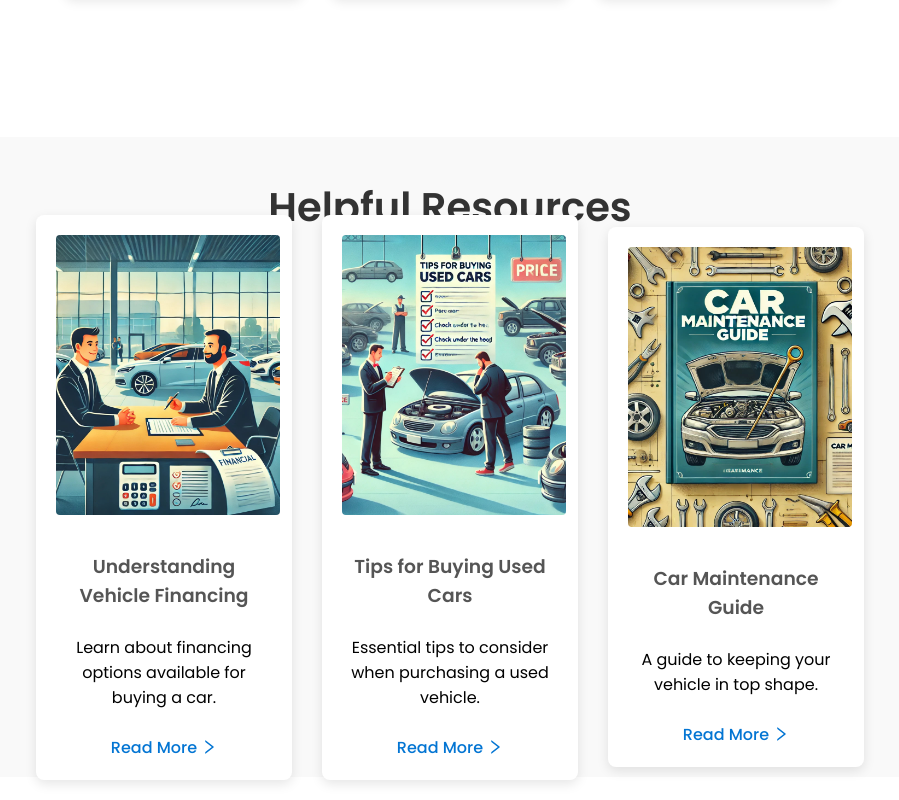
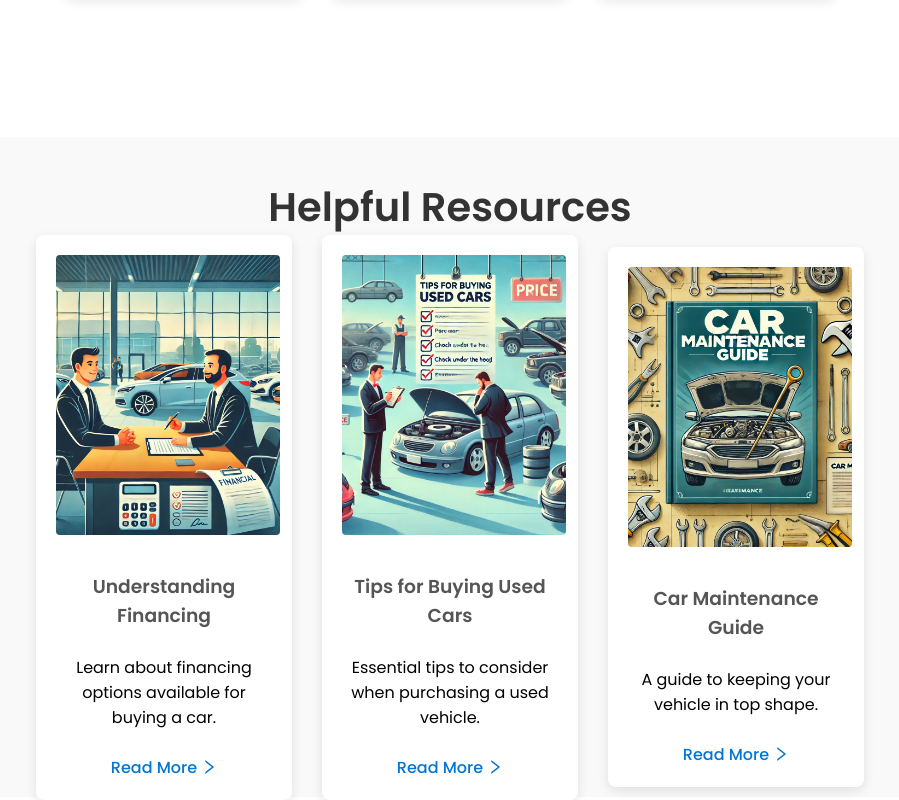
Before and after one commit to pavich5/Auto-Makedonija, a Next.js app: page / in a window 1280 px wide. Shown: the part 2240-3040 px from the top of the page, without its empty margins (190-1089 px from the left). Built offline with nearby package versions, Linux system fonts and the light colour scheme.

Commit message:
Update resource title in data.ts and adjust margin styles in page.module.css

```diff
--- a/app/data.ts
+++ b/app/data.ts
@@ -936,7 +936,7 @@ export interface Filters {
 export const resources = [
   {
     id: 1,
-    title: "Understanding Vehicle Financing",
+    title: "Understanding Financing",
     description: "Learn about financing options available for buying a car.",
     link: "https://www.nada.org/media/3211/download?inline",
     image:
--- a/app/page.module.css
+++ b/app/page.module.css
@@ -219,7 +219,7 @@
   padding: 40px 20px;
   background-color: #f9f9f9;
   text-align: center;
-  margin-bottom: 100px;
+  margin-bottom: 150px;
 }
 
 .faqSectionWrapper{
@@ -240,7 +240,7 @@
 .faqSection h2,
 .contactSection h2 {
   font-size: 2.5rem;
-  margin-bottom: 20px;
+  margin-bottom: 40px;
   color: #333;
 }
 .faqSection h2 {
```
